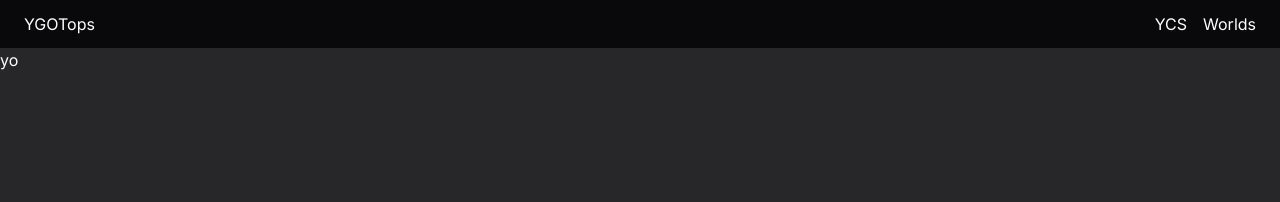
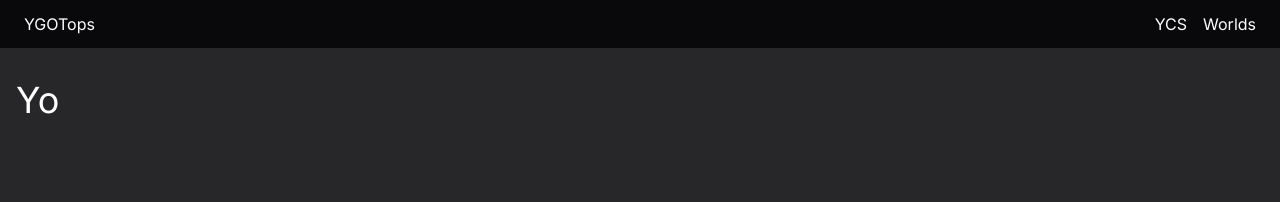
Before and after one commit to malthesers/ygo-records, a Next.js app: page / in a window 1280 px wide. Shown: the top 202 px of the page. Built offline with nearby package versions, Linux system fonts and the light colour scheme.

Commit message:
Add base styles for main + h1

```diff
--- a/src/app/globals.css
+++ b/src/app/globals.css
@@ -6,4 +6,12 @@
   body {
     @apply bg-zinc-800 text-white;
   }
+
+  main {
+    @apply max-w-7xl mx-auto py-8 px-4;
+  }
+
+  h1 {
+    @apply text-4xl;
+  }
 }
--- a/src/app/page.tsx
+++ b/src/app/page.tsx
@@ -1,7 +1,7 @@
 export default function Home() {
   return (
     <main>
-      <h1>yo</h1>
+      <h1>Yo</h1>
     </main>
   )
 }
```
